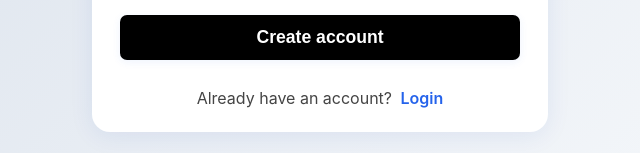
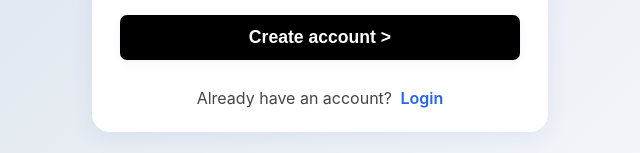
Before and after one commit to Aaravkumar7479/Find-my-shop, a plain HTML site: page signup.html in a window 1280 px wide. Shown: the part 869-1022 px from the top of the page, 320-960 px from the left. Drawn offline with Linux system fonts and the light colour scheme.

Commit message:
add > in create account button

```diff
--- a/signup.html
+++ b/signup.html
@@ -55,7 +55,7 @@
         <input type="text" id="captchaInput" name="captchaInput" maxlength="5" required autocomplete="off" placeholder="Enter captcha">
         <div class="error-msg" id="captchaError"></div>
       </div>
-      <button type="submit" class="signup-btn">  Create account  </button>
+      <button type="submit" class="signup-btn">  Create account  > </button>
       <div id="successMsg" class="success-msg" style="display:none;"></div>
     </form>
     <div class="login-link-row">
```
